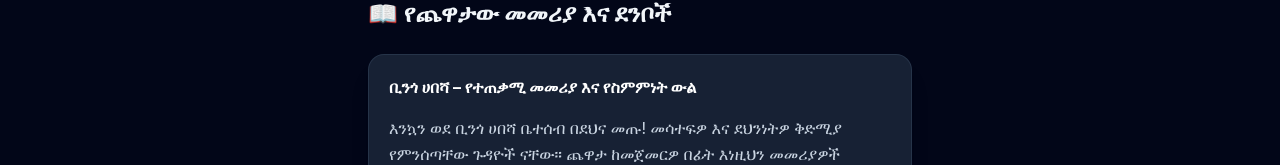
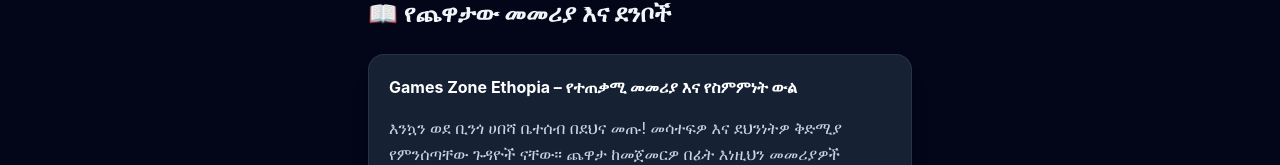
Before and after one commit to minyamir/Rule_and_Regulations, a React (Vite) app: page / in a window 1280 px wide. Shown: the part 152-317 px from the top of the page. Built offline with nearby package versions, Linux system fonts and the light colour scheme.

Commit message:
feat:- the  rule

```diff
--- a/src/data/bingoRules.js
+++ b/src/data/bingoRules.js
@@ -2,7 +2,7 @@
   am: {
     title: "Games Zone Ethopia",
     subtitle: "📖 የጨዋታው መመሪያ እና ደንቦች",
-    cardHeader: "ቢንጎ ሀበሻ – የተጠቃሚ መመሪያ እና የስምምነት ውል",
+    cardHeader: "Games Zone Ethopia – የተጠቃሚ መመሪያ እና የስምምነት ውል",
     welcomeText: "እንኳን ወደ ቢንጎ ሀበሻ ቤተሰብ በደህና መጡ! መሳተፍዎ እና ደህንነትዎ ቅድሚያ የምንሰጣቸው ጉዳዮች ናቸው። ጨዋታ ከመጀመርዎ በፊት እነዚህን መመሪያዎች በጥንቃቄ አንብበው እንዲከተሉ በጥብቅ እንጠይቃለን።",
     winningTitle: "🏆 ማሸነፊያ መንገዶች",
     winningSub: "ከታች ባሉት አራት ቅርጾች መሰረት ከተመቱት ቁጥሮች አምስቱን አግኝተው BINGO ብለው ይሸነፋሉ!",
@@ -32,9 +32,9 @@
     ]
   },
   om: {
-    title: "Bingo Habesha",
+    title: "Games Zone Ethopia",
     subtitle: "📖 Qajeelfama fi Seera Taphaa",
-    cardHeader: "Bingo Habesha – Qajeelfama Fayyadamaa fi Waliigaltee",
+    cardHeader: "Games Zone Ethopia – Qajeelfama Fayyadamaa fi Waliigaltee",
     welcomeText: "Baga gara maatii Bingo Habeshaatti nagaan dhuftan! Hirmaannaan fi meeshaan keessan dhiyeessii ragaa jalqabaati. Taphachuu utuu hin jalqabiin qajeelfama kana obsaan dubbisaa.",
     winningTitle: "🏆 Formaatota Mo'ichaa",
     winningSub: "Bakkoota afraan gadii keessaa lakkoofsota 5 argachuun BINGO jedhaa mo'adhaa!",
@@ -64,10 +64,10 @@
     ]
   },
   so: {
-    title: "Bingo Habesha",
+    title: "Games Zone Ethopia",
     subtitle: "📖 Xeerarka iyo Tusaalaha Cayaarta",
-    cardHeader: "Bingo Habesha – Tusmada Isticmaalka iyo Heshiiska",
-    welcomeText: "Ku soo dhawoaw qoyska Bingo Habesha! KaParticipation-kaaga iyo ammaan kaaga waa muhiimadeena kowaad. Fadlan si xeel dheer u akhriso shuruucdan ka hor inta aadan cayaarta bilaabin.",
+    cardHeader: "Games Zone Ethopia – Tusmada Isticmaalka iyo Heshiiska",
+    welcomeText: "Ku soo dhawoaw qoyska Games Zone Ethopia! KaParticipation-kaaga iyo ammaan kaaga waa muhiimadeena kowaad. Fadlan si xeel dheer u akhriso shuruucdan ka hor inta aadan cayaarta bilaabin.",
     winningTitle: "🏆 Jidadka Guusha",
     winningSub: "Haddii aad hesho 5 lambar oo ka mid ah qaababka hoose, dheh BINGO si aad u guulaysato!",
     backBtn: "Kudhadhac Nyuma",
@@ -96,10 +96,10 @@
     ]
   },
   en: {
-    title: "Bingo Habesha",
+    title: "Games Zone Ethopia",
     subtitle: "📖 Rules & Game Instructions",
-    cardHeader: "Bingo Habesha – User Guide & Agreement",
-    welcomeText: "Welcome to the Bingo Habesha family! Your safety and entertainment are our priorities. Please read these instructions carefully before playing.",
+    cardHeader: "Games Zone Ethopia – User Guide & Agreement",
+    welcomeText: "Welcome to the Games Zone Ethopia family! Your safety and entertainment are our priorities. Please read these instructions carefully before playing.",
     winningTitle: "🏆 Winning Patterns",
     winningSub: "Match 5 numbers according to the patterns below and call BINGO to win!",
     backBtn: "Go Back",
```
